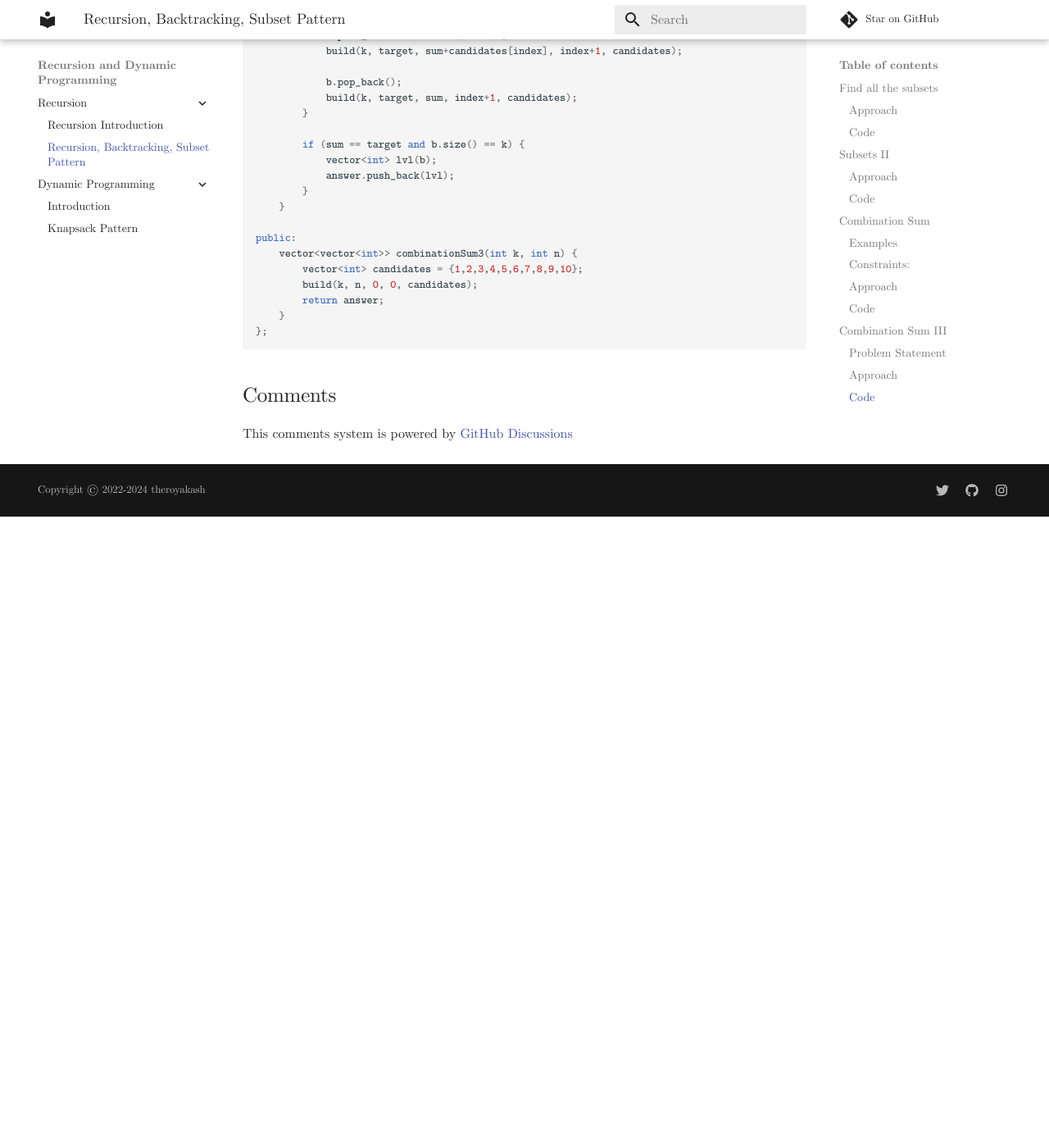
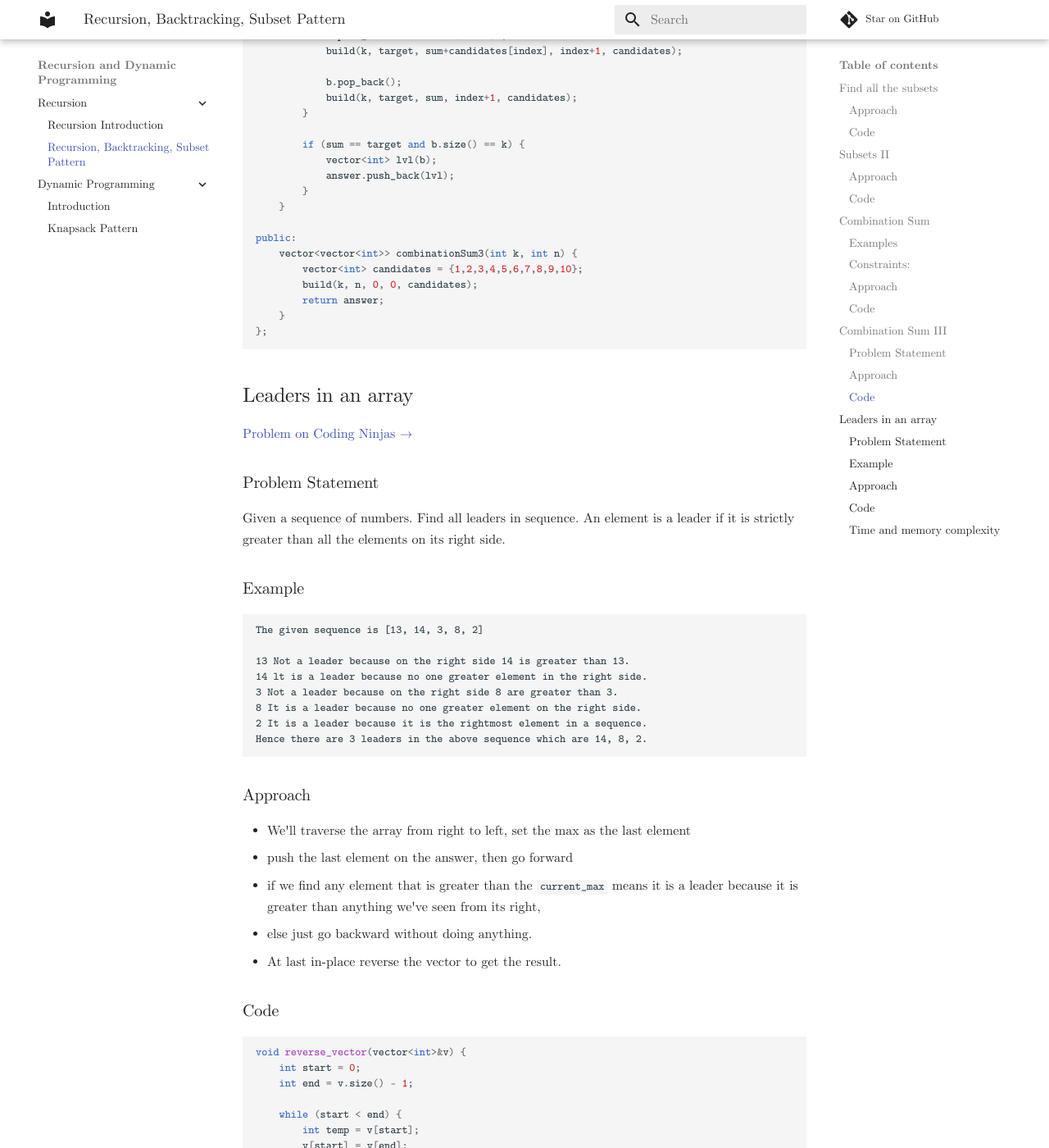
Before and after one commit to theroyakash/algorithms.theroyakash.com, an MkDocs documentation site: the page built from docs/recursion/problems.md, in a window 1280 px wide and 1400 px high, scrolled down 5962 px. Shown: the whole window at 82% size. Built offline with MkDocs 1.6.1 and Material for MkDocs 9.7.7, drawn with Linux system fonts in a browser that asks for light colours; comment, search, counter and statistics services are not loaded; before the commit the page ends 6592 px from its top, so only the background shows below that; some of the changed text lies outside the part shown.

Commit message:
📦 NEW: added Leaders in an array

````diff
--- a/docs/recursion/problems.md
+++ b/docs/recursion/problems.md
@@ -249,3 +249,68 @@ public:
     }
 };
 ```
+
+## Leaders in an array
+[Problem on Coding Ninjas $\to$](https://www.codingninjas.com/codestudio/problems/leaders-in-an-array_873144?leftPanelTab=0)
+
+### Problem Statement
+Given a sequence of numbers. Find all leaders in sequence. An element is a leader if it is strictly greater than all the elements on its right side.
+
+### Example
+```
+The given sequence is [13, 14, 3, 8, 2]
+
+13 Not a leader because on the right side 14 is greater than 13.
+14 lt is a leader because no one greater element in the right side.
+3 Not a leader because on the right side 8 are greater than 3.
+8 It is a leader because no one greater element on the right side.
+2 It is a leader because it is the rightmost element in a sequence.
+Hence there are 3 leaders in the above sequence which are 14, 8, 2.
+```
+
+### Approach
+- We'll traverse the array from right to left, set the max as the last element
+- push the last element on the answer, then go forward
+- if we find any element that is greater than the `current_max` means it is a leader because it is greater than anything we've seen from its right,
+- else just go backward without doing anything.
+- At last in-place reverse the vector to get the result.
+
+
+### Code
+
+```cpp
+void reverse_vector(vector<int>&v) {
+    int start = 0;
+    int end = v.size() - 1;
+
+    while (start < end) {
+        int temp = v[start];
+        v[start] = v[end];
+        v[end] = temp;
+        start++;
+        end--;
+    }
+}
+
+vector<int> findLeaders(vector<int> &elements, int n) {
+    // Write your code here.
+    vector<int> leaders;
+
+    int current_max = elements.back();
+    leaders.push_back(current_max);
+
+    for (int i=elements.size() - 2; i >= 0; i--) {
+        if (elements[i] > current_max) {
+            current_max = elements[i];
+            leaders.push_back(elements[i]);
+        }
+    }
+
+    reverse_vector(leaders);
+
+    return leaders;
+}
+```
+
+### Time and memory complexity
+It takes total $O(N)$ time and no extra space to run.
````
